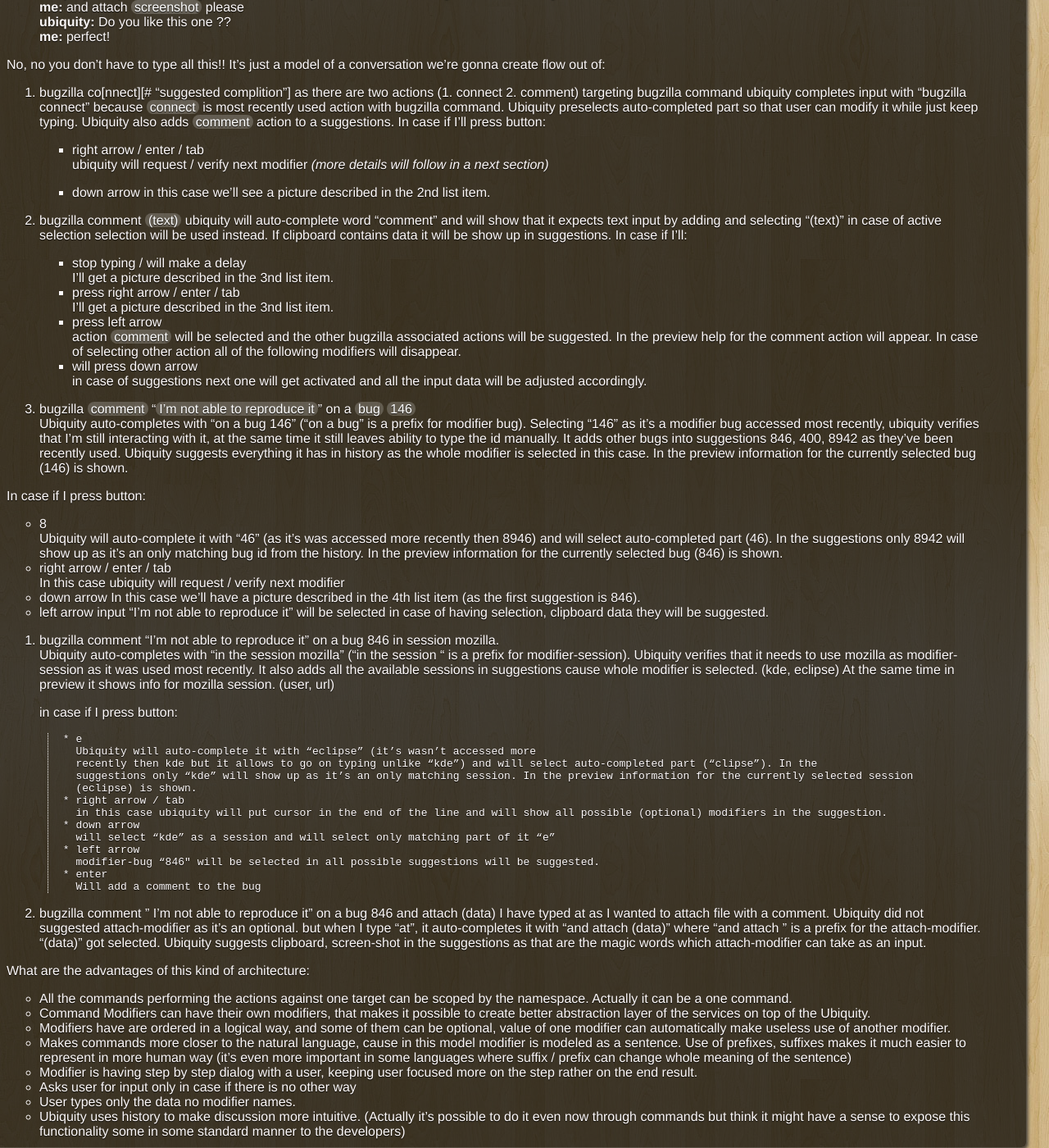
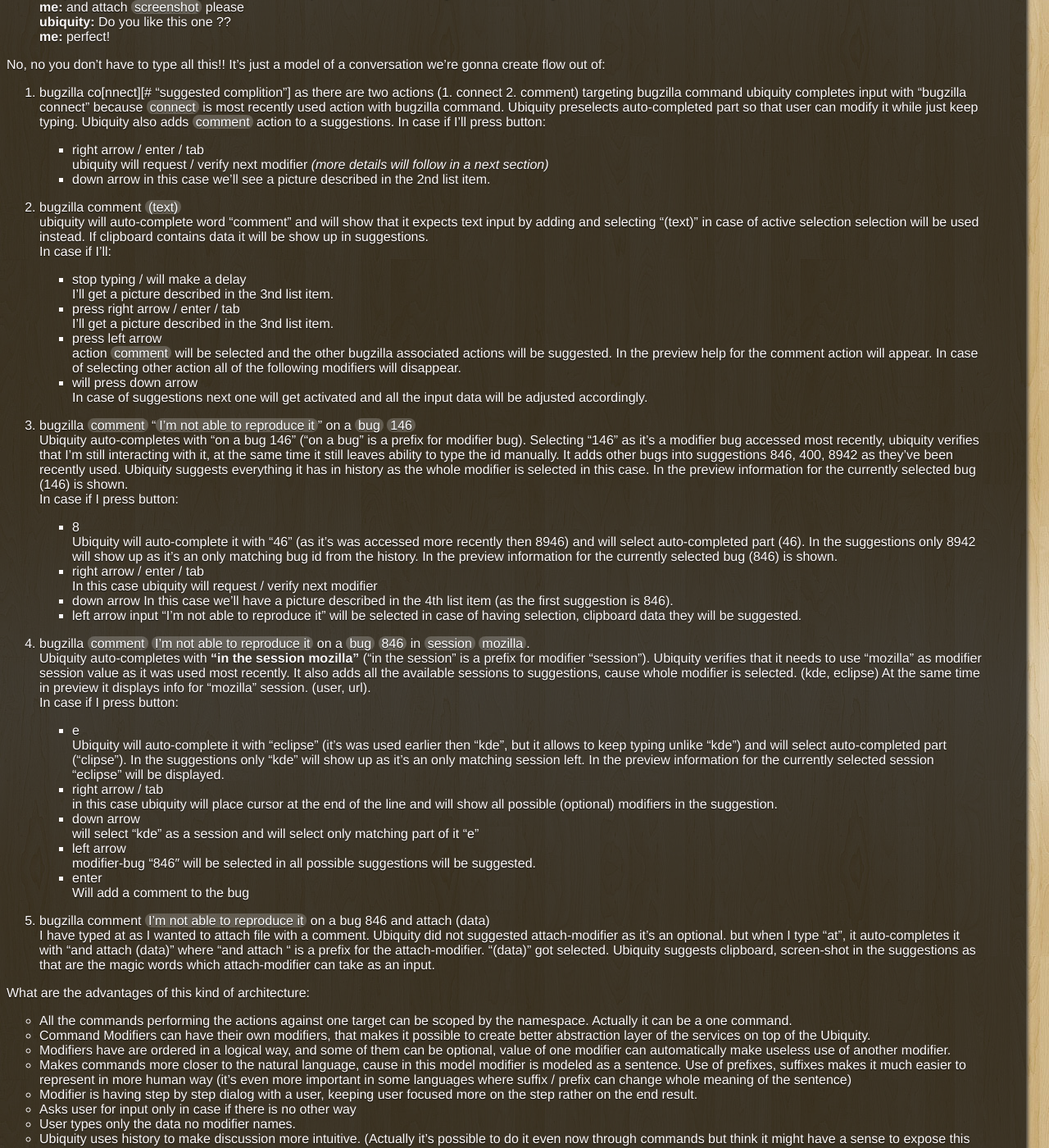
Before and after one commit to Gozala/gozala.github.com, a Jekyll site: the page built from _posts/mozilla/ubiquity/2009-02-17-some-mock-up-around-ubiquity.md, in a window 1280 px wide and 1400 px high, scrolled down 2441 px. Shown: the whole window at 82% size. Built offline with Jekyll 4.4.1, drawn with Linux system fonts in a browser that asks for light colours; comment, search, counter and statistics services are not loaded; some of the changed text lies outside the part shown.

Commit message:
updating post on ubiquity mockup

```diff
--- a/_posts/mozilla/ubiquity/2009-02-17-some-mock-up-around-ubiquity.md
+++ b/_posts/mozilla/ubiquity/2009-02-17-some-mock-up-around-ubiquity.md
@@ -16,28 +16,30 @@
 Not a long time ago I have realized that I've posted about several ubiquity
 commands I developed, but I have never tried to share my opinions regarding
 project itself. So I have decided to do so: I think that [Ubiquity] is just
-incredible way to increase usability of a browser on one hand and usability of
-web itself on another. One more reason why I think [Ubiquity] is a really cool
-project is it's unique 'command' development API that allows writing very
-complex 'commands' while preserving simplicity. I'm pretty sure that one hour
-with [ubiquity] will be enough for any web developer to get started. Wiki has
-a nice [tutorial] to get you up to speed.
+incredible way to increase usability of a browser on one hand and usability
+of web itself on another. One more reason why I think [Ubiquity] is a
+really cool project is it's unique 'command' development API that allows
+writing very complex 'commands' while preserving simplicity. I'm pretty
+sure that one hour with [ubiquity] will be enough for any web developer to
+get started. Wiki has a nice [tutorial] to get you up to speed.
 
 Before I will start talking about difficulties I've faced, I will describe
 briefly the command itself:
 
 Actually it's not a command, it's a set of commands for working with
 [Bugzilla]. As you might know [Bugzilla] has a standard API for external
-client applications. Methods can be accessed via [XML-RPC]. So I have decided
-to write [Bugzilla] client on top of [Ubiquity] API. Currently commands are
-under the development so there's not much functionality yet, but fell free to
-[play with it][bugzilla command] or [contribute][bugzilla command sourece].
+client applications. Methods can be accessed via [XML-RPC]. So I have
+decided to write [Bugzilla] client on top of [Ubiquity] API. Currently
+commands are under the development so there's not much functionality yet,
+but fell free to [play with it][bugzilla command] or
+[contribute][bugzilla command sourece].
 
-You might could've guess that the command is quite complex. Actually that's
-one of the issues I've faced. While it's really simple to develop complex
-but 'targeted commands', it almost exponentially hard to develop generic ones.
-By 'targeted commands' I mean commands that do one or maybe two tasks and
-accept only one or two modifiers. To give a better overview I will try to
+You might could've guess that the command is quite complex. Actually
+that's one of the issues I've faced. While it's really simple to develop
+complex but 'targeted commands', it almost exponentially hard to develop
+generic ones.By 'targeted commands' I mean commands that do one or maybe
+two tasks and accept only one or two modifiers. To give a better overview
+I will try to
 describe users requirements _(at least the way I see them)_.
 
 - As a user I would like to use one command during the flow of a task.
@@ -163,103 +165,120 @@
 can modify it while just keep typing. Ubiquity also adds [comment][action]
 action to a suggestions. In case if I'll press button:
 
-	- right arrow / enter / tab
-	ubiquity will request / verify next modifier *(more details will follow
-	in a next section)*
-
-	 - down arrow
-	in this case we'll see a picture described in the 2nd list item.
+    - right arrow / enter / tab
+    ubiquity will request / verify next modifier *(more details will follow
+    in a next section)*
+    - down arrow
+    in this case we'll see a picture described in the 2nd list item.
 
 2. bugzilla comment [(text)][data]
-	ubiquity will auto-complete word "comment" and will show that it expects
-	text input by adding and selecting "(text)" in case of active selection
-	selection will be used instead. If clipboard contains data it will be show
-	up in suggestions. In case if I'll:
+   ubiquity will auto-complete word "comment" and will show that it
+   expects text input by adding and selecting "(text)" in case of active
+   selection selection will be used instead. If clipboard contains data it
+   will be show up in suggestions.
+   In case if I'll:
 
-	- stop typing / will make a delay
-	I'll get a picture described in the 3nd list item.
-	- press right arrow / enter / tab
-	I'll get a picture described in the 3nd list item.
-	- press left arrow
-	action [comment][action] will be selected and the other bugzilla
-	associated actions will be suggested. In the preview help for the
-	comment action will appear. In case of selecting other action all of
-	the following modifiers will disappear.
-	- will press down arrow
-	in case of suggestions next one will get activated and all the input
-	data will be adjusted accordingly.
+   - stop typing / will make a delay
+   I'll get a picture described in the 3nd list item.
+   - press right arrow / enter / tab
+   I'll get a picture described in the 3nd list item.
+   - press left arrow
+   action [comment][action] will be selected and the other bugzilla
+   associated actions will be suggested. In the preview help for the
+   comment action will appear. In case of selecting other action all of
+   the following modifiers will disappear.
+   - will press down arrow
+   In case of suggestions next one will get activated and all the input
+   data will be adjusted accordingly.
 
 3. bugzilla [comment][action] "[I’m not able to reproduce it][data]" on a
-[bug][modifier] [146][data]
-Ubiquity auto-completes with "on a bug 146" ("on a bug" is a prefix for
-modifier bug). Selecting "146" as it's a modifier bug accessed most recently,
-ubiquity verifies that I’m still interacting with it, at the same time it
-still leaves ability to type the id manually. It adds other bugs into
-suggestions 846, 400, 8942 as they’ve been recently used. Ubiquity suggests
-everything it has in history as the whole modifier is selected in this case.
-In the preview information for the currently selected bug (146) is shown.
+    [bug][modifier] [146][data]
+    Ubiquity auto-completes with "on a bug 146" ("on a bug" is a prefix for
+    modifier bug). Selecting "146" as it's a modifier bug accessed most
+    recently, ubiquity verifies that I’m still interacting with it, at the
+    same time it still leaves ability to type the id manually. It adds other
+    bugs into suggestions 846, 400, 8942 as they’ve been recently used.
+    Ubiquity suggests everything it has in history as the whole modifier is
+    selected in this case. In the preview information for the currently
+    selected bug (146) is shown.
+    In case if I press button:
 
-In case if I press button:
+    - 8
+    Ubiquity will auto-complete it with "46" (as it’s was accessed more
+    recently then 8946) and will select auto-completed part (46). In the
+    suggestions only 8942 will show up as it’s an only matching bug id
+    from the history. In the preview information for the currently
+    selected bug (846) is shown.
+    - right arrow / enter / tab
+    In this case ubiquity will request / verify next modifier
+    * down arrow
+    In this case we'll have a picture described in the 4th list item
+    (as the first suggestion is 846).
+    * left arrow
+    input "I'm not able to reproduce it" will be selected in case of
+    having selection, clipboard data they will be suggested.
 
-* 8
-Ubiquity will auto-complete it with "46" (as it’s was accessed more recently
-then 8946) and will select auto-completed part (46). In the suggestions only
-8942 will show up as it’s an only matching bug id from the history. In the
-preview information for the currently selected bug (846) is shown.
-* right arrow / enter / tab
-In this case ubiquity will request / verify next modifier
-* down arrow
-In this case we'll have a picture described in the 4th list item (as the first
-suggestion is 846).
-* left arrow
-input "I'm not able to reproduce it" will be selected in case of having
-selection, clipboard data they will be suggested.
+4. bugzilla [comment][action] [I’m not able to reproduce it][data] on a
+   [bug][modifier] [846][data] in [session][modifier] [mozilla][data].
+   Ubiquity auto-completes with **"in the session mozilla"** ("in the
+   session" is a prefix for modifier "session"). Ubiquity verifies
+   that it needs to use "mozilla" as modifier session value as it was
+   used most recently. It also adds all the available sessions to
+   suggestions, cause whole modifier is selected. (kde, eclipse) At the
+   same time in preview it displays info for "mozilla" session. (user,
+   url).
+   In case if I press button:
 
-4. bugzilla comment "I’m not able to reproduce it" on a bug 846 in session
-mozilla.
-Ubiquity auto-completes with "in the session mozilla" ("in the session " is a
-prefix for modifier-session). Ubiquity verifies that it needs to use mozilla
-as modifier-session as it was used most recently. It also adds all the available sessions in suggestions cause whole modifier is selected. (kde, eclipse) At the same time in preview it shows info for mozilla session. (user, url)
+   - e
+   Ubiquity will auto-complete it with "eclipse" (it's was used earlier
+   then "kde", but it allows to keep typing unlike "kde") and will select
+   auto-completed part (“clipse”). In the suggestions only "kde" will
+   show up as it's an only matching session left. In the preview
+   information for the currently selected session "eclipse" will be
+   displayed.
+   - right arrow / tab
+   in this case ubiquity will place cursor at the end of the line and
+   will show all possible (optional) modifiers in the suggestion.
+   - down arrow
+   will select "kde" as a session and will select only matching part of
+   it "e"
+   - left arrow
+   modifier-bug “846″ will be selected in all possible suggestions will
+   be suggested.
+   - enter
+   Will add a comment to the bug
 
-	in case if I press button:
-
-	    * e
-	      Ubiquity will auto-complete it with “eclipse” (it’s wasn’t accessed more
-	      recently then kde but it allows to go on typing unlike “kde”) and will select auto-completed part (“clipse”). In the
-	      suggestions only “kde” will show up as it’s an only matching session. In the preview information for the currently selected session
-	      (eclipse) is shown.
-	    * right arrow / tab
-	      in this case ubiquity will put cursor in the end of the line and will show all possible (optional) modifiers in the suggestion.
-	    * down arrow
-	      will select “kde” as a session and will select only matching part of it “e”
-	    * left arrow
-	      modifier-bug “846″ will be selected in all possible suggestions will be suggested.
-	    * enter
-	      Will add a comment to the bug
-
-5. bugzilla comment ” I’m not able to reproduce it” on a bug 846 and attach (data)
-	I have typed at as I wanted to attach file with a comment. Ubiquity did not suggested attach-modifier as it’s an optional. but when I type “at”, it auto-completes it with “and attach (data)” where “and attach ” is a prefix for the attach-modifier. “(data)” got selected. Ubiquity suggests clipboard, screen-shot in the suggestions as that are the magic words which attach-modifier can take as an input.
+5. bugzilla comment [I’m not able to reproduce it][data] on a bug 846 and attach (data)
+   I have typed at as I wanted to attach file with a comment. Ubiquity did
+   not suggested attach-modifier as it’s an optional. but when I type
+   "at", it auto-completes it with "and attach (data)" where "and attach "
+   is a prefix for the attach-modifier. "(data)" got selected. Ubiquity
+   suggests clipboard, screen-shot in the suggestions as that are the
+   magic words which attach-modifier can take as an input.
 
 What are the advantages of this kind of architecture:
 
-* All the commands performing the actions against one target can be scoped by
-  the namespace. Actually it can be a one command.
-* Command Modifiers can have their own modifiers, that makes it possible to
-  create better abstraction layer of the services on top of the Ubiquity.
-* Modifiers have are ordered in a logical way, and some of them can be
+- All the commands performing the actions against one target can be scoped
+  by the namespace. Actually it can be a one command.
+- Command Modifiers can have their own modifiers, that makes it possible
+  to create better abstraction layer of the services on top of the
+  Ubiquity.
+- Modifiers have are ordered in a logical way, and some of them can be
   optional, value of one modifier can automatically make useless use of
   another modifier.
-* Makes commands more closer to the natural language, cause in this model
-  modifier is modeled as a sentence. Use of prefixes, suffixes makes it much
-  easier to represent in more human way (it’s even more important in some
-  languages where suffix / prefix can change whole meaning of the sentence)
-* Modifier is having step by step dialog with a user, keeping user focused
+- Makes commands more closer to the natural language, cause in this model
+  modifier is modeled as a sentence. Use of prefixes, suffixes makes it
+  much easier to represent in more human way (it’s even more important in
+  some languages where suffix / prefix can change whole meaning of the
+  sentence)
+- Modifier is having step by step dialog with a user, keeping user focused
   more on the step rather on the end result.
-* Asks user for input only in case if there is no other way
-* User types only the data no modifier names.
-* Ubiquity uses history to make discussion more intuitive. (Actually it’s
-  possible to do it even now through commands but think it might have a sense
-  to expose this functionality some in some standard manner to the developers)
+- Asks user for input only in case if there is no other way
+- User types only the data no modifier names.
+- Ubiquity uses history to make discussion more intuitive. (Actually it’s
+  possible to do it even now through commands but think it might have a
+  sense to expose this functionality some in some standard manner to the
+  developers)
 
 [ubiquity thumbnail]:/resources/images/ubiquity-thumbnail.jpg
 [ubiquity lightbox]:/resources/images/ubiquity.jpg
```
